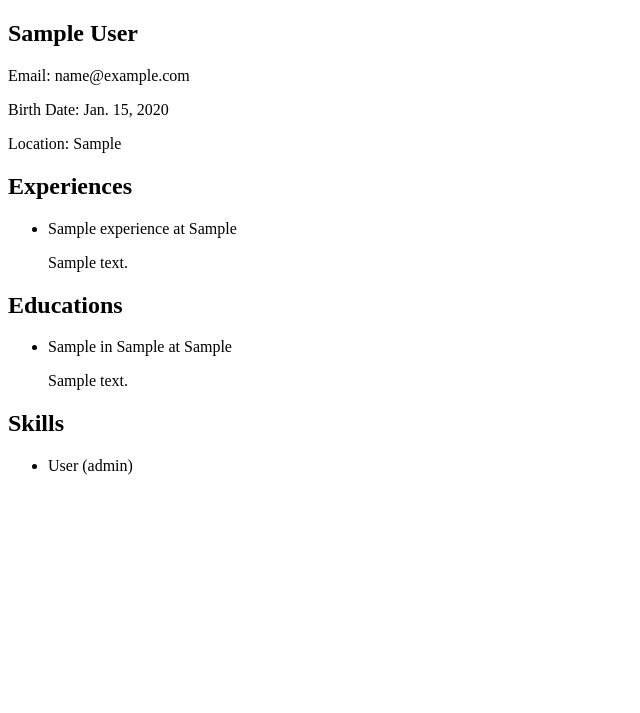
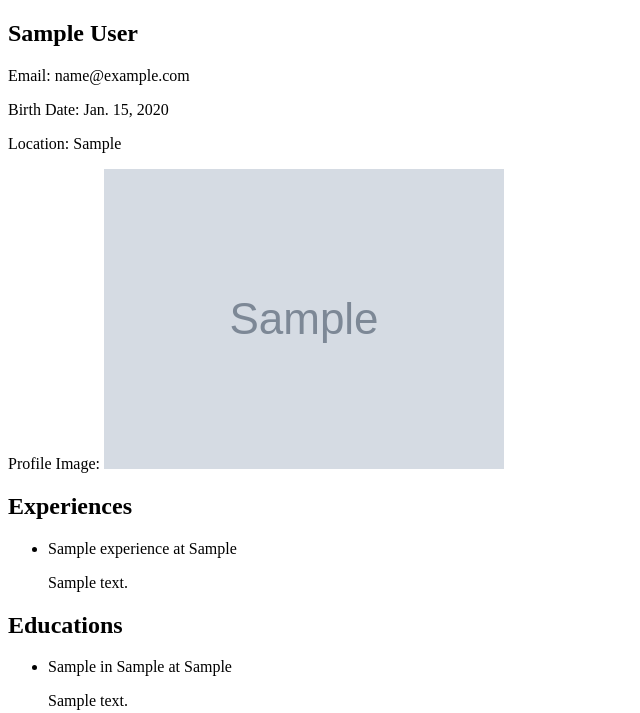
Before and after one commit to josh-flatt/cs350, a Django app: page /helloapp/user/1 in a window 1280 px wide. Shown: the top 713 px of the page, without its empty margins (0-640 px from the left). Before the commit the page ends 475 px from the top, so only its background shows below. Run offline with Django 4.2, Linux system fonts and the light colour scheme; tables that the repository leaves empty hold one stand-in row (values such as "Sample post"); grey boxes marked "Sample" are stand-in pictures.

Commit message:
add basic picture to profile

```diff
--- a/Application/apps/helloapp/templates/user_profile.html
+++ b/Application/apps/helloapp/templates/user_profile.html
@@ -8,6 +8,7 @@
     <p>Email: {{ user.email }}</p>
     <p>Birth Date: {{ user.birthDate }}</p>
     <p>Location: {{ user.location }}</p>
+    <p>Profile Image: <img src="{{ user.profilePicture }}" /></p>
 
     <h2>Experiences</h2>
     <ul>
```
